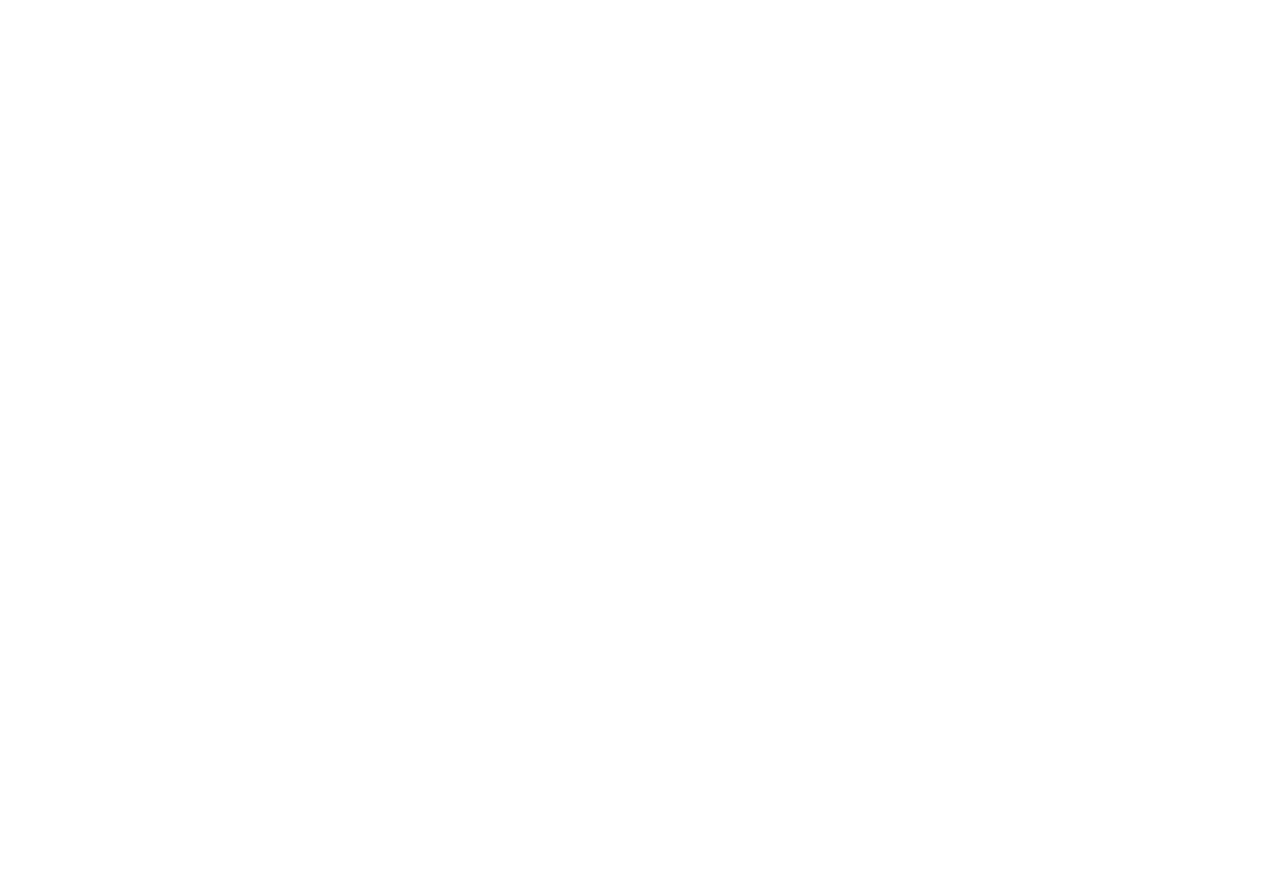
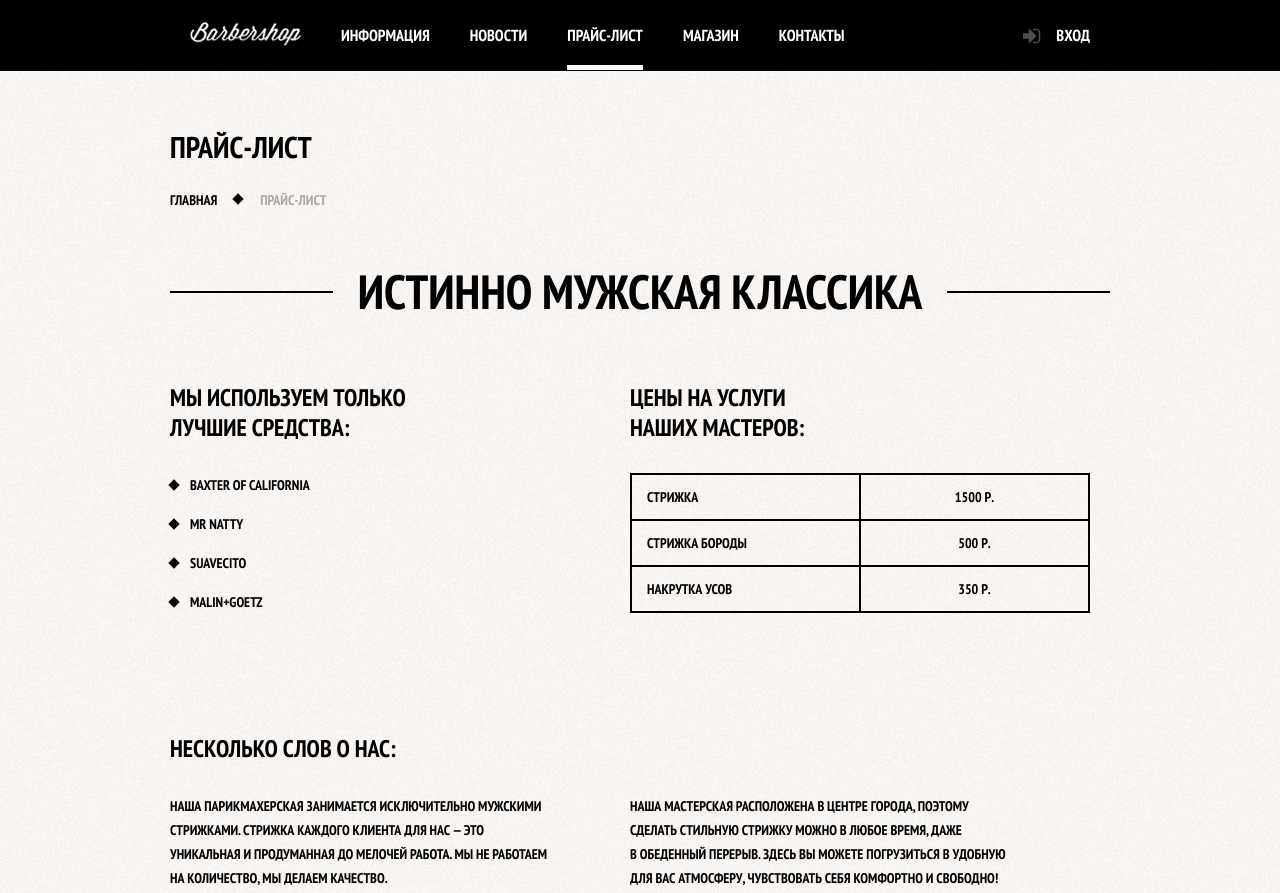
Before and after one commit to Loriens/11381-barbershop, a plain HTML site: page price.html in a window 1280 px wide. Shown: the top 893 px of the page. Before the commit the page ends 800 px from the top, so only its background shows below. Drawn offline with Linux system fonts and the light colour scheme.

Commit message:
price.html have been done without PerfectPixel

```diff
--- a/css/styles.css
+++ b/css/styles.css
@@ -11,6 +11,12 @@ body {
   min-width: 960px;
   min-height: 1750px;
   text-transform: uppercase;
+}
+
+.inner-page {
+  color: #000000;
+
+  background: #f8f3f0 url("../img/pattern-white.jpg") repeat;
 }
 
 .container {
@@ -29,6 +35,10 @@ body {
   background-color: black;
 }
 
+.inner-page .main-header {
+  margin-bottom: 55px;
+}
+
 .main-header a {
   color: white;
   text-decoration: none;
@@ -39,6 +49,49 @@ body {
   width: 780px;
 
   min-height: 70px;
+}
+
+.main-navigation .logo-inner {
+  float: left;
+  width: 111px;
+  height: 24px;
+  padding-top: 22px;
+}
+
+.main-navigation .logo-inner:hover {
+  background: none;
+}
+
+.main-navigation .logo-inner img {
+  width: 111px;
+  height: 24px;
+}
+
+.main-navigation .active {
+  position: relative;
+
+  background: none;
+}
+
+.main-navigation .active::after {
+  content: "";
+  position: absolute;
+  right: 20px;
+  bottom: 0;
+  left: 20px;
+
+  height: 5px;
+
+  background-color: white;
+}
+
+.main-navigation .active a:hover {
+  background: none;
+}
+
+.main-navigation .active span {
+  display: block;
+  padding: 25px 20px;
 }
 
 .main-navigation ul {
@@ -507,7 +560,219 @@ h2 {
   font-weight: bold;
 }
 
+
+/* Стили внутренних страниц */
+
+.inner-page-title {
+  margin-bottom: 55px;
+}
+
+.inner-page-title h1 {
+  margin: 0;
+  margin-bottom: 20px;
+  padding: 0;
+
+  font-size: 30px;
+  line-height: 42px;
+}
+
+.breadcrumbs {
+  margin: 0;
+  padding: 0;
+
+  list-style: none;
+}
+
+.breadcrumbs li {
+  position: relative;
+
+  display: inline;
+  padding-right: 40px;
+}
+
+.breadcrumbs li::after {
+  content: "";
+  position: absolute;
+  top: 4px;
+  right: 18px;
+
+  width: 8px;
+  height: 8px;
+
+  background-color: #000000;
+  transform: rotate(45deg);
+}
+
+.breadcrumbs a {
+  color: black;
+  text-decoration: none;
+}
+
+.breadcrumbs a:hover {
+  text-decoration: underline;
+}
+
+.breadcrumbs .current {
+  color: #aba9a7;
+}
+
+.breadcrumbs .current::after {
+  display: none;
+}
+
+
+/* Общие стили для контентных тегов */
+
+.inner-content {
+  margin-bottom: 75px;
+}
+
+.inner-content h2 {
+  margin-top: 60px;
+  margin-bottom: 30px;
+
+  font-size: 24px;
+  line-height: 30px;
+}
+
+.inner-content h3 {
+  margin-top: 60px;
+  margin-bottom: 30px;
+
+  font-size: 20px;
+  line-height: 24px;
+}
+
+.inner-content h2 + h3 {
+    margin-top: 30px;
+}
+
+.inner-content p {
+  margin: 14px 0;
+}
+
+.inner-content table {
+  border-collapse: collapse;
+}
+
+.inner-content td {
+  padding: 10px 15px;
+
+  border: 2px solid #000000;
+}
+
+
+/* Особые стили для контентных тегов */
+
+.big-heading {
+  margin-top: 55px;
+  margin-bottom: 65px;
+
+  text-align: center;
+}
+
+.big-heading h2 {
+  position: relative;
+  z-index: 2;
+
+  display: inline-block;
+  margin: 0;
+  padding: 0 25px;
+
+  font-size: 48px;
+  line-height: 48px;
+  text-align: center;
+
+  background: #f8f3f0 url("../img/pattern-white.jpg") repeat;
+}
+
+.big-heading::after {
+  content: "";
+  position: relative;
+  top: -25px;
+  z-index: 1;
+
+  display: block;
+
+  border-bottom: 2px solid #000000;
+}
+
+.custom-list-1 {
+  margin: 14px 0;
+  padding: 0;
+
+  list-style: none;
+}
+
+.custom-list-1 li {
+  position: relative;
+
+  margin-bottom: 15px;
+  padding-left: 20px;
+}
+
+.custom-list-1 li::before {
+  content: "";
+  position: absolute;
+  top: 8px;
+  left: 0;
+
+  width: 8px;
+  height: 8px;
+
+  background-color: #000000;
+  transform: rotate(45deg);
+}
+
+.prices-table {
+  width: 100%;
+}
+
+.prices-table td {
+  width: 50%;
+}
+
+.prices-table td:last-child {
+  text-align: center;
+}
+
+.short-text {
+  padding-right: 80px;
+}
+
+
+/* Колонки для контента */
+
+.inner-columns {
+  margin: 60px 0;
+}
+
+.inner-column-left,
+.inner-column-right {
+  width: 460px;
+}
+
+.inner-column-left {
+  float: left;
+}
+
+.inner-column-right {
+  float: right;
+}
+
+.inner-column-left *:first-child,
+.inner-column-right *:first-child {
+  margin-top: 0;
+}
+
+.inner-column-left *:last-child,
+.inner-column-right *:last-child {
+  margin-bottom: 0;
+}
+
+
 /* SPRITE */
+
 .sprite {
     background-image: url(spritesheet.png);
     background-repeat: no-repeat;
--- a/price.html
+++ b/price.html
@@ -0,0 +1,114 @@
+<!DOCTYPE html>
+<html lang="ru">
+  <head>
+    <meta charset="utf-8">
+    <title>Барбершоп «Бородинский»</title>
+    <link rel="stylesheet" href="https://fonts.googleapis.com/css?family=PT+Sans+Narrow:400,700&amp;subset=latin,cyrillic">
+    <link rel="stylesheet" href="css/normalize.css">
+    <link rel="stylesheet" href="css/styles.css">
+  </head>
+  <body class="inner-page">
+    <header class="main-header">
+      <div class="container clearfix">
+        <nav class="main-navigation">
+          <a class="logo-inner" href="index.html">
+            <img src="img/inner-logo.png" width="111" height="24" alt="Барбершоп «Бородинский»">
+          </a>
+          <ul>
+            <li>
+              <a href="#">Информация</a>
+            </li>
+            <li>
+              <a href="#">Новости</a>
+            </li>
+            <li class="active">
+              <span>Прайс-лист</span>
+            </li>
+            <li>
+              <a href="#">Магазин</a>
+            </li>
+            <li>
+              <a href="#">Контакты</a>
+            </li>
+          </ul>
+        </nav>
+        <div class="user-block">
+          <a class="login" href="#">Вход</a>
+        </div>
+      </div>
+    </header>
+    <main class="container">
+      <div class="inner-page-title">
+        <h1>Прайс-лист</h1>
+        <ul class="breadcrumbs">
+          <li>
+            <a href="index.html">Главная</a>
+          </li>
+          <li class="current">Прайс-лист</li>
+        </ul>
+      </div>
+      <div class="inner-content">
+        <div class="big-heading">
+          <h2>Истинно мужская классика</h2>
+        </div>
+        <div class="inner-columns clearfix">
+          <div class="inner-column-left">
+            <h2>Мы используем только<br> лучшие средства:</h2>
+            <ul class="custom-list-1">
+              <li>Baxter of California</li>
+              <li>Mr Natty</li>
+              <li>Suavecito</li>
+              <li>Malin+Goetz</li>
+            </ul>
+          </div>
+          <div class="inner-column-right">
+            <h2>Цены на услуги<br> наших мастеров:</h2>
+            <table class="prices-table">
+              <tr>
+                <td>Стрижка</td>
+                <td>1500 р.</td>
+              </tr>
+              <tr>
+                <td>Стрижка бороды</td>
+                <td>500 р.</td>
+              </tr>
+              <tr>
+                <td>Накрутка усов</td>
+                <td>350 р.</td>
+              </tr>
+            </table>
+          </div>
+        </div>
+        <div class="inner-columns clearfix">
+          <h2>Несколько слов о нас:</h2>
+          <div class="inner-column-left">
+            <p class="short-text">Наша парикмахерская занимается исключительно мужскими стрижками. Стрижка каждого клиента для нас — это уникальная и продуманная до мелочей работа. Мы не работаем на количество, мы делаем качество.</p>
+          </div>
+          <div class="inner-column-right">
+            <p class="short-text">Наша мастерская расположена в центре города, поэтому сделать стильную стрижку можно в любое время, даже в обеденный перерыв. Здесь вы можете погрузиться в удобную для вас атмосферу, чувствовать себя комфортно и свободно!</p>
+          </div>
+        </div>
+      </div>
+    </main>
+    <footer class="main-footer">
+      <div class="container clearfix">
+        <section class="footer-contacts">
+          Барбершоп «Бородинский»<br>
+          Адрес: г. Санкт-Петербург, ул. Б. Конюшенная, д. 19/8<br>
+          <a href="#">Как нас найти?</a><br>
+          Телефон: +7 (495) 666-02-62
+        </section>
+        <section class="footer-social">
+          <p>Давайте дружить!</p>
+          <a class="social-btn social-btn-vk" href="#">ВКонтакте</a>
+          <a class="social-btn social-btn-fb" href="#">Фэйсбук</a>
+          <a class="social-btn social-btn-inst" href="#">Инстаграм</a>
+        </section>
+        <section class="footer-copyright">
+          <p>Разработано:</p>
+          <a class="btn" href="https://htmlacademy.ru">HTMLAcademy.ru</a>
+        </section>
+      </div>
+    </footer>
+  </body>
+</html>
```
Also changed, not shown: img/inner-logo.png (added).
